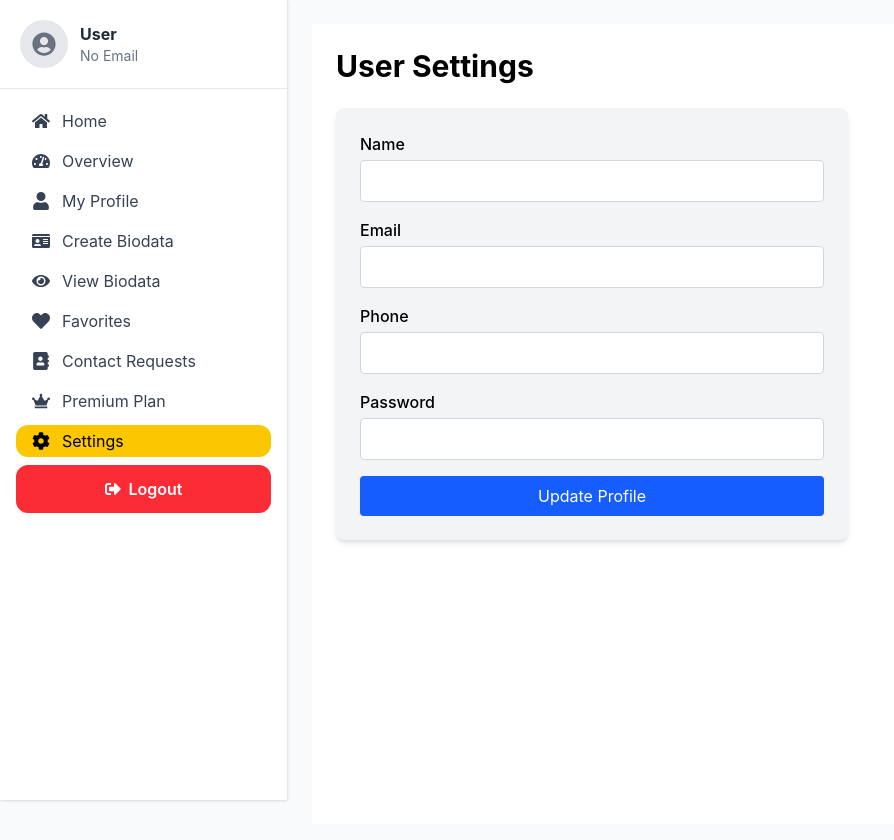
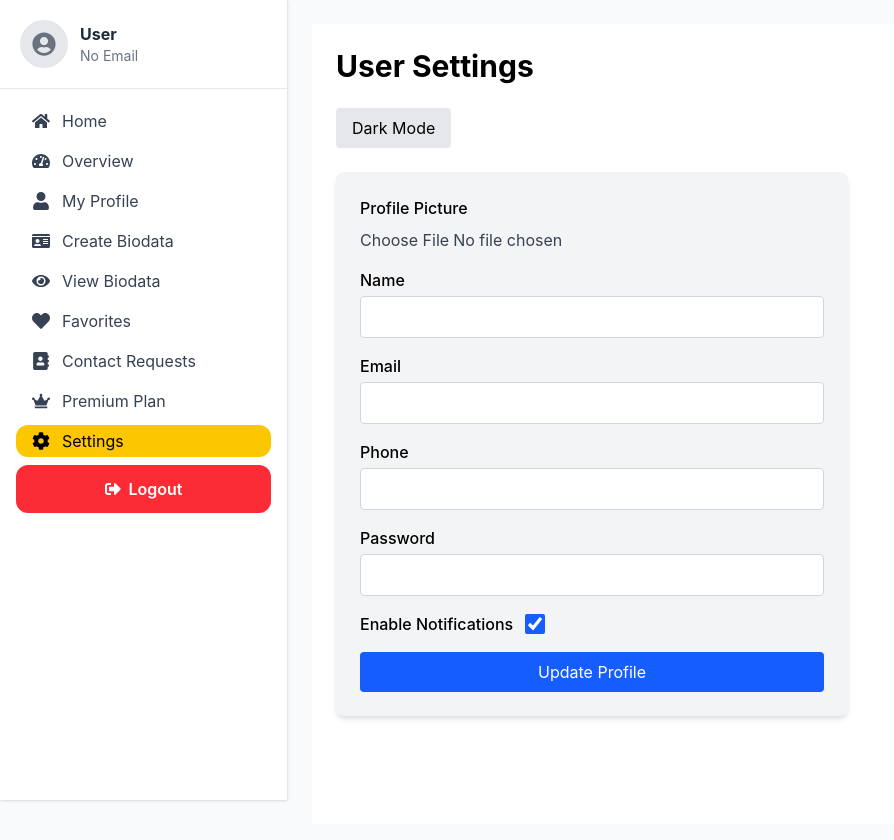
Before and after one commit to MH-liton-360/matrimony, a React (Vite) app: page /dashboard/settings in a window 1280 px wide. Shown: the top 840 px of the page, without its empty margins (0-894 px from the left). Built offline with nearby package versions, Linux system fonts and the light colour scheme; no server answers.

Commit message:
setting setup but no function

```diff
--- a/src/Components/Dashboards/Menus/Users/Setting/UserSetting.jsx
+++ b/src/Components/Dashboards/Menus/Users/Setting/UserSetting.jsx
@@ -1,7 +1,7 @@
 import { useState } from "react";
-// import ThemeToggle from "../components/ThemeToggle";
-// import FileUpload from "../components/FileUpload";
-// import NotificationToggle from "../components/NotificationToggle";
+import FileUpload from "../../../../UserToggle/FileUpload/FileUpload";
+import NotificationToggle from "../../../../UserToggle/NotificationToggle/NotificationToggle";
+import ThemeToggle from "../../../../UserToggle/ThemeToggle/ThemeToggle";
 
 const UserSetting = () => {
     const [profile, setProfile] = useState({
@@ -31,14 +31,14 @@ const UserSetting = () => {
             <h1 className="text-3xl font-bold mb-6">User Settings</h1>
 
             <div className="mb-6">
-                {/* <ThemeToggle /> */}
+                <ThemeToggle></ThemeToggle>
             </div>
 
             <form
                 onSubmit={handleSubmit}
                 className="max-w-lg bg-gray-100 dark:bg-gray-800 p-6 rounded-lg shadow-md space-y-4"
             >
-                {/* <FileUpload file={file} setFile={setFile} /> */}
+                <FileUpload file={file} setFile={setFile}></FileUpload>
 
                 <div>
                     <label className="block mb-1 font-medium">Name</label>
@@ -84,7 +84,7 @@ const UserSetting = () => {
                     />
                 </div>
 
-                {/* <NotificationToggle enabled={notifications} setEnabled={setNotifications} /> */}
+                <NotificationToggle enabled={notifications} setEnabled={setNotifications}></NotificationToggle>
 
                 <button
                     type="submit"
```
